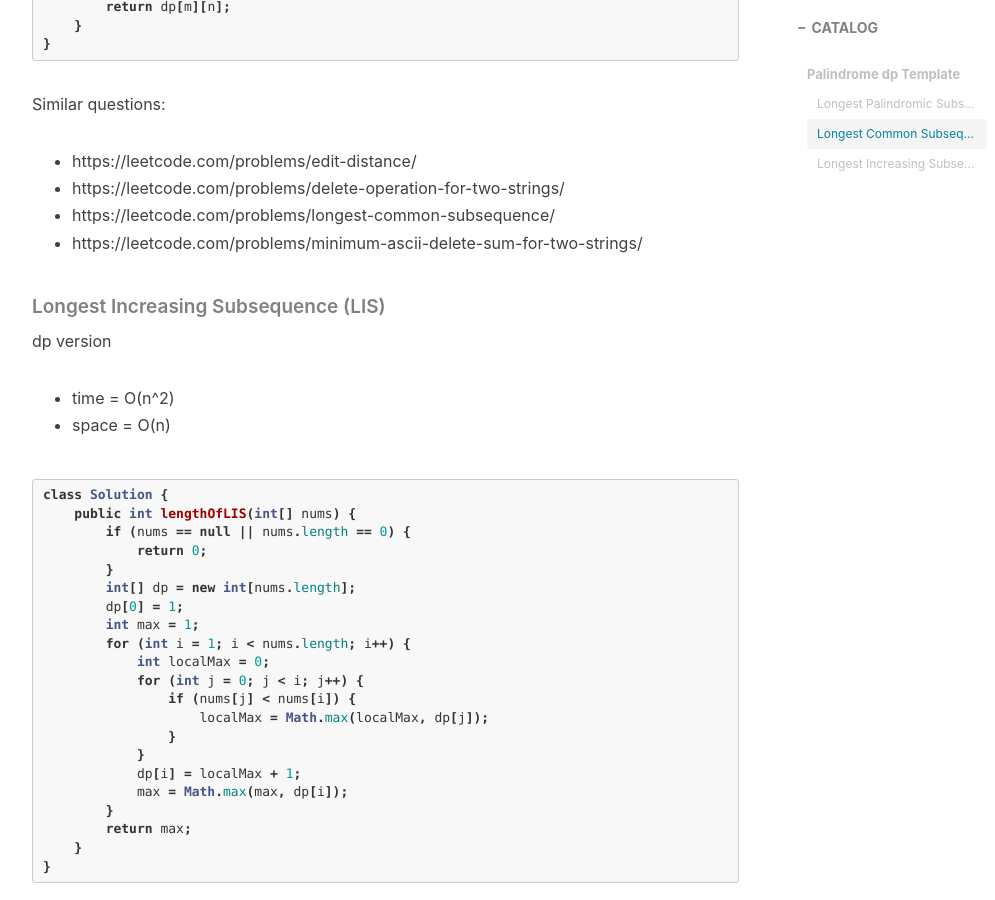
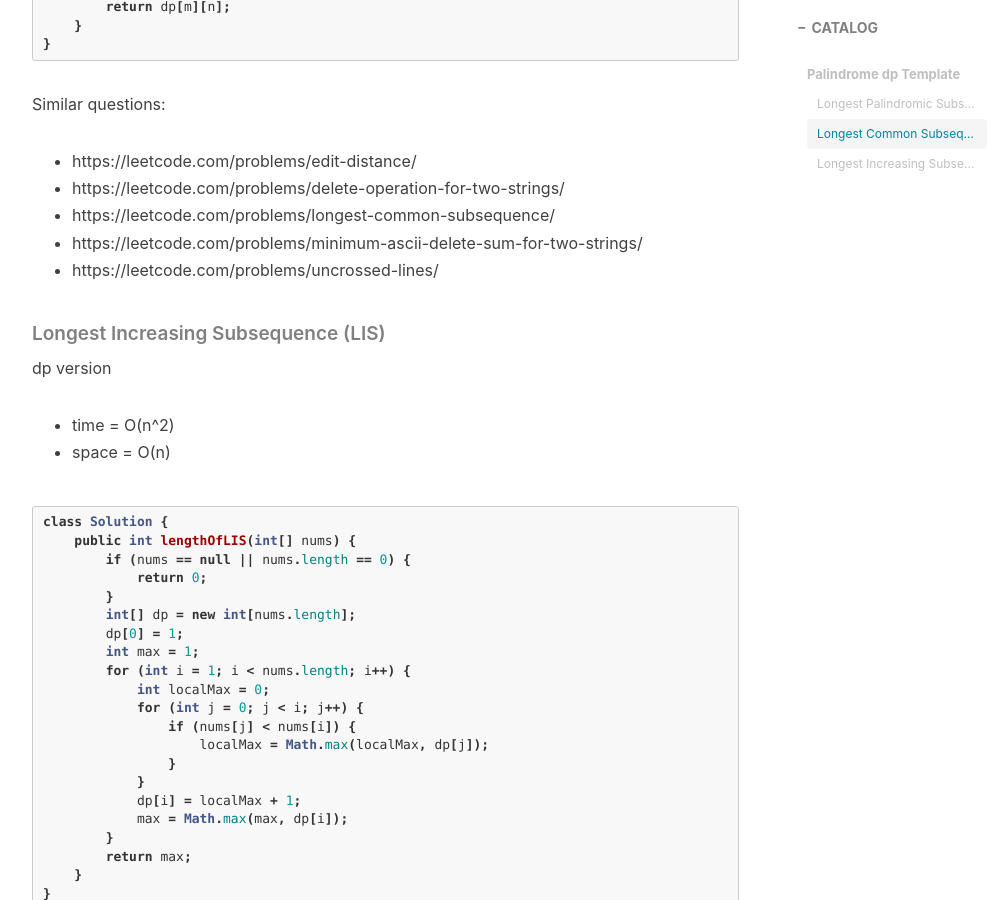
Before and after one commit to ly16/ly16.github.io, a Jekyll site: the page built from _posts/2021-02-14-leetcode-dp-substring.md, in a window 1280 px wide and 900 px high, scrolled down 2034 px. Shown: the whole window, without its empty margins (233-1228 px from the left). Built offline with Jekyll 4.4.1, drawn with Linux system fonts in a browser that asks for light colours; nearby versions of some CDN libraries; comment, search, counter and statistics services are not loaded; some of the changed lines change nothing that is shown.

Commit message:
Update 2021-02-14-leetcode-dp-substring.md

```diff
--- a/_posts/2021-02-14-leetcode-dp-substring.md
+++ b/_posts/2021-02-14-leetcode-dp-substring.md
@@ -93,6 +93,7 @@ Similar questions:
 * https://leetcode.com/problems/delete-operation-for-two-strings/
 * https://leetcode.com/problems/longest-common-subsequence/
 * https://leetcode.com/problems/minimum-ascii-delete-sum-for-two-strings/
+* https://leetcode.com/problems/uncrossed-lines/
 
 
 #####  Longest Increasing Subsequence (LIS)
```
